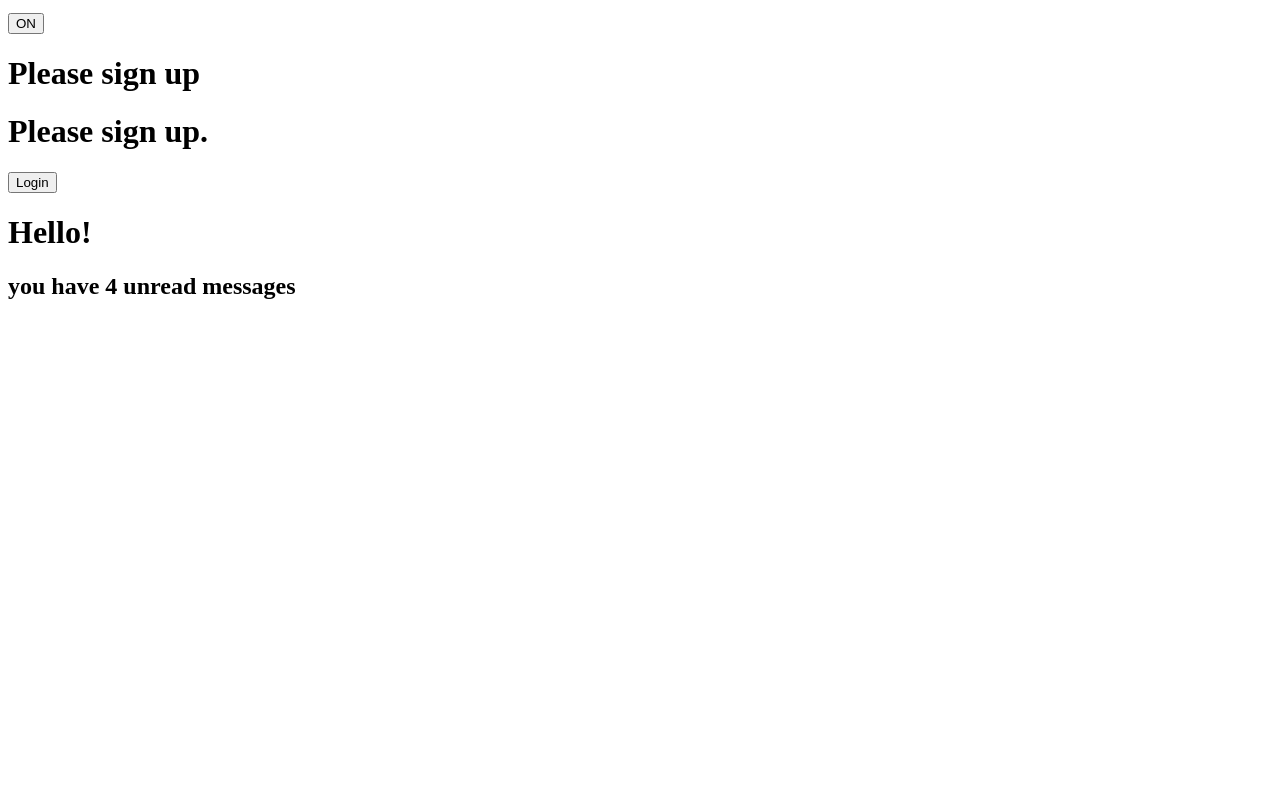
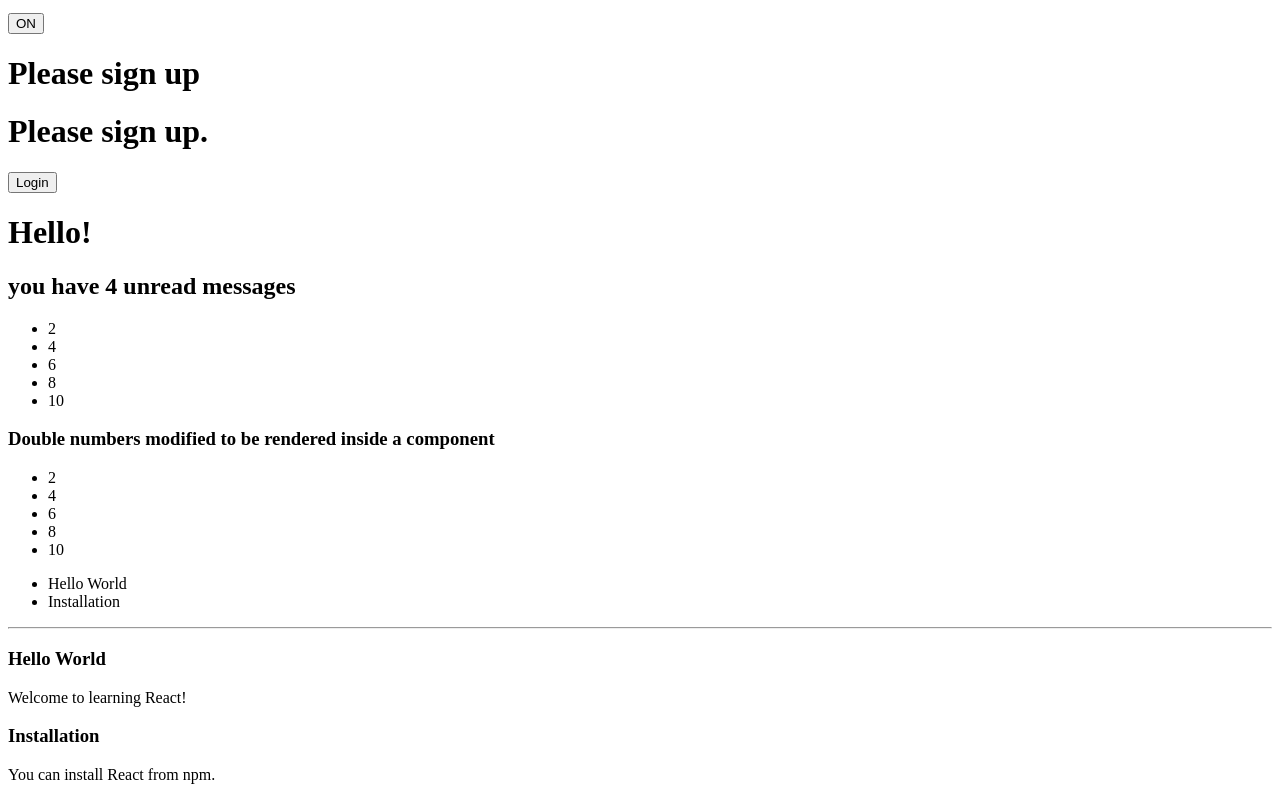
Before and after one commit to Famba-Abdulnassiir/learnreact, a React (Create React App) app in the folder react-practice/: page / in a window 1280 px wide. Shown: the part 851-1651 px from the top of the page. Before the commit the page ends 1171 px from the top, so only its background shows below. Built offline with nearby package versions, Linux system fonts and the light colour scheme.

Commit message:
This is a simple insight in to react lista and keys with strong exaples like blogs

```diff
--- /dev/null
+++ b/react-practice/src/blogKeys.js
@@ -0,0 +1,38 @@
+import React from "react"
+
+export default function Blogs(){
+
+    function Blog(props) {
+        const sidebar = (
+        <ul>
+            {props.posts.map((post) =>
+            <li key={post.id}>
+                {post.title}
+            </li>
+            )}
+        </ul>
+        );
+        const content = props.posts.map((post) =>
+        <div key={post.id}>
+            <h3>{post.title}</h3>
+            <p>{post.content}</p>
+        </div>
+        );
+        return (
+        <div>
+            {sidebar}
+            <hr />
+            {content}
+        </div>
+        );
+    }
+
+    const posts = [
+        {id: 1, title: 'Hello World', content: 'Welcome to learning React!'},
+        {id: 2, title: 'Installation', content: 'You can install React from npm.'}
+    ];
+
+    return (
+        <Blog posts={posts}/>
+    );
+}
--- /dev/null
+++ b/react-practice/src/doubleNumberModified.js
@@ -0,0 +1,21 @@
+import React from "react";
+
+export default function DoubleModified(){
+
+    function NumberList(props){
+        const numbers = props.numbers;
+        const double = numbers.map((number) =>
+        <li key={number.toString()}>{number*2}</li>);
+
+    return (
+        <div>
+            <h3>Double numbers modified to be rendered inside a component</h3>
+            <ul>{double}</ul>
+        </div>
+    );
+    }
+
+    const numbers = [1, 2, 3, 4, 5];
+
+return (<NumberList numbers={numbers}/>);
+}
--- /dev/null
+++ b/react-practice/src/doubleNumbers.js
@@ -0,0 +1,10 @@
+export default function DoubleNumbers(){
+    const numbers = [1, 2, 3, 4, 5];
+    const double = numbers.map((number) => <li>{number*2}</li>)
+
+    return (
+        <div>
+            <ul>{double}</ul>
+        </div>
+    );
+}
--- a/react-practice/src/index.js
+++ b/react-practice/src/index.js
@@ -14,6 +14,9 @@ import Toggle from "./toggle";
 import UserLogin from "./userLogin";
 import LoginControl from "./loginControl";
 import UnreadMails from "./inlineIf";
+import DoubleNumbers from "./doubleNumbers";
+import DoubleModified from "./doubleNumberModified"
+import Blogs from "./blogKeys";
 
 const rootElement = document.getElementById("root");
 ReactDOM.render(
@@ -31,6 +34,9 @@ ReactDOM.render(
     <UserLogin/>
     <LoginControl/>
     <UnreadMails/>
+    <DoubleNumbers/>
+    <DoubleModified/>
+    <Blogs/>
   </StrictMode>,
   rootElement
 );
```
Also changed, not shown: react-practice/src/keyUsage.js (added, +24 -0 lines).
